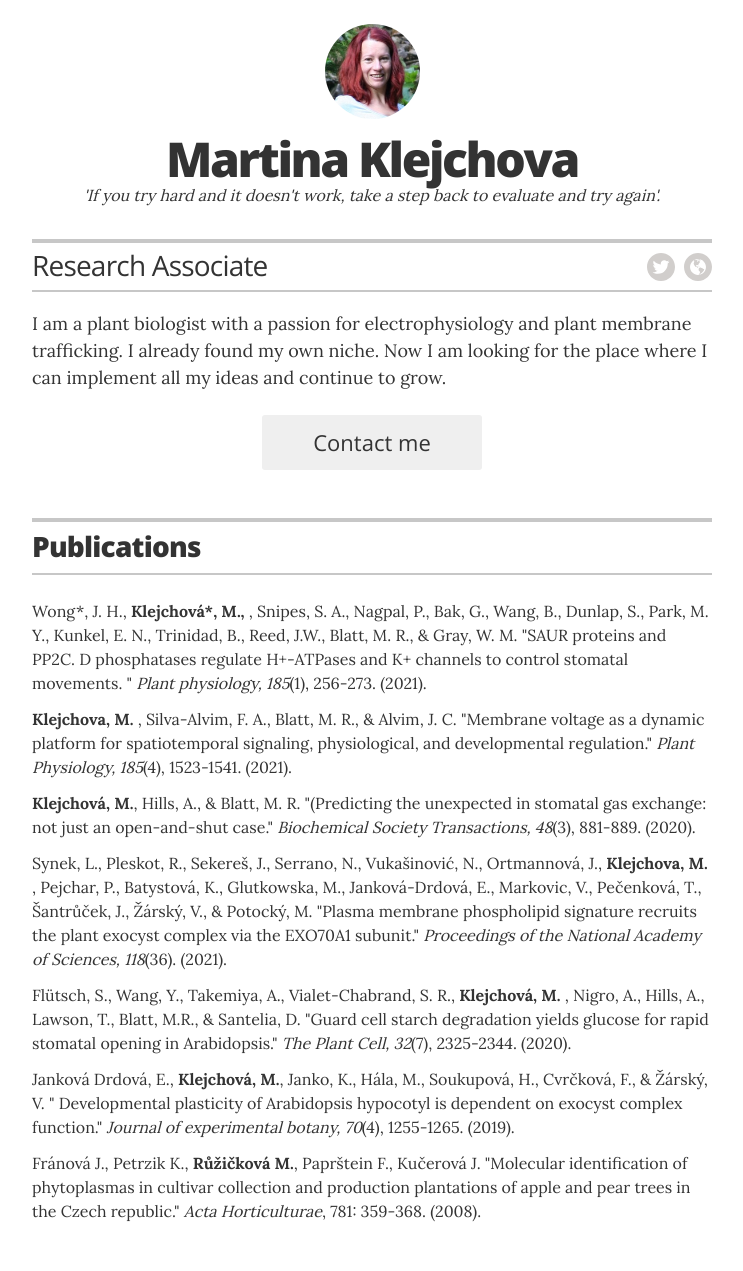
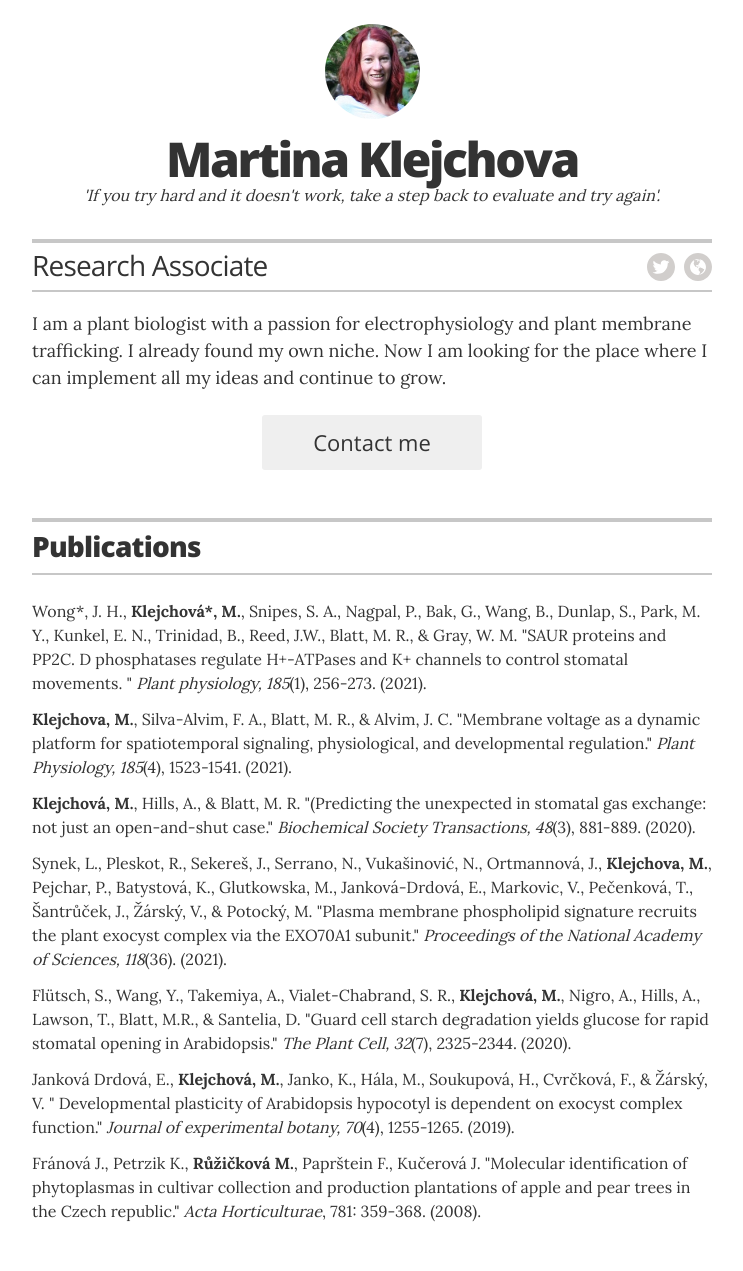
Before and after one commit to martinaklejchova/martinaklejchova.github.io, a Jekyll site: the page built from index.html, in a window 1280 px wide. Shown: the whole page, without its empty margins (268-1011 px from the left). Built offline with Jekyll 4.4.1, drawn with Linux system fonts in a browser that asks for light colours.

```diff
--- a/_data/papers.yml
+++ b/_data/papers.yml
@@ -1,8 +1,8 @@
-- authors: "Wong*, J. H., <strong> Klejchová*, M., </strong>, Snipes, S. A., Nagpal, P., Bak, G., Wang, B., Dunlap, S., Park, M. Y., Kunkel, E. N., Trinidad, B., Reed, J.W., Blatt, M. R., & Gray, W. M. "
+- authors: "Wong*, J. H., <strong>Klejchová*, M.</strong>, Snipes, S. A., Nagpal, P., Bak, G., Wang, B., Dunlap, S., Park, M. Y., Kunkel, E. N., Trinidad, B., Reed, J.W., Blatt, M. R., & Gray, W. M. "
   title: "SAUR proteins and PP2C. D phosphatases regulate H+-ATPases and K+ channels to control stomatal movements. "
   venue: "<em>Plant physiology, 185</em>(1), 256-273. (2021)."
 
-- authors: " <strong> Klejchova, M. </strong>,  Silva-Alvim, F. A., Blatt, M. R., & Alvim, J. C."
+- authors: " <strong> Klejchova, M.</strong>,  Silva-Alvim, F. A., Blatt, M. R., & Alvim, J. C."
   title: "Membrane voltage as a dynamic platform for spatiotemporal signaling, physiological, and developmental regulation."
   venue: "<em>Plant Physiology, 185</em>(4), 1523-1541. (2021)."
 
@@ -10,11 +10,11 @@
   title: "(Predicting the unexpected in stomatal gas exchange: not just an open-and-shut case."
   venue: "<em>Biochemical Society Transactions, 48</em>(3), 881-889. (2020)."
 
-- authors: "Synek, L., Pleskot, R., Sekereš, J., Serrano, N., Vukašinović, N., Ortmannová, J., <strong>Klejchova, M. </strong>, Pejchar, P., Batystová, K., Glutkowska, M., Janková-Drdová, E., Markovic, V., Pečenková, T., Šantrůček, J., Žárský, V., & Potocký, M."
+- authors: "Synek, L., Pleskot, R., Sekereš, J., Serrano, N., Vukašinović, N., Ortmannová, J., <strong>Klejchova, M.</strong>, Pejchar, P., Batystová, K., Glutkowska, M., Janková-Drdová, E., Markovic, V., Pečenková, T., Šantrůček, J., Žárský, V., & Potocký, M."
   title: "Plasma membrane phospholipid signature recruits the plant exocyst complex via the EXO70A1 subunit."
   venue: "<em>Proceedings of the National Academy of Sciences, 118</em>(36). (2021)."
 
-- authors: "Flütsch, S., Wang, Y., Takemiya, A., Vialet-Chabrand, S. R., <strong>Klejchová, M. </strong>, Nigro, A., Hills, A., Lawson, T., Blatt, M.R., & Santelia, D."
+- authors: "Flütsch, S., Wang, Y., Takemiya, A., Vialet-Chabrand, S. R., <strong>Klejchová, M.</strong>, Nigro, A., Hills, A., Lawson, T., Blatt, M.R., & Santelia, D."
   title: "Guard cell starch degradation yields glucose for rapid stomatal opening in Arabidopsis."
   venue: "<em>The Plant Cell, 32</em>(7), 2325-2344. (2020)."
 
```
